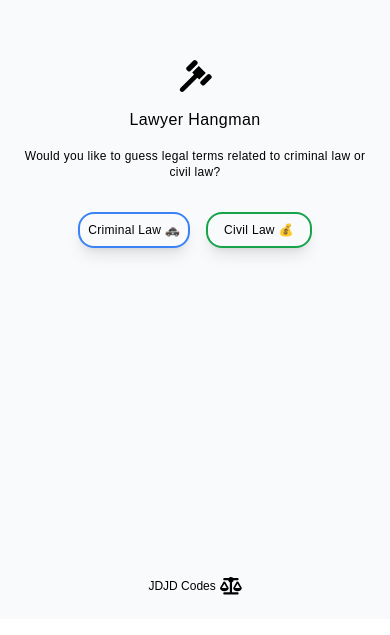
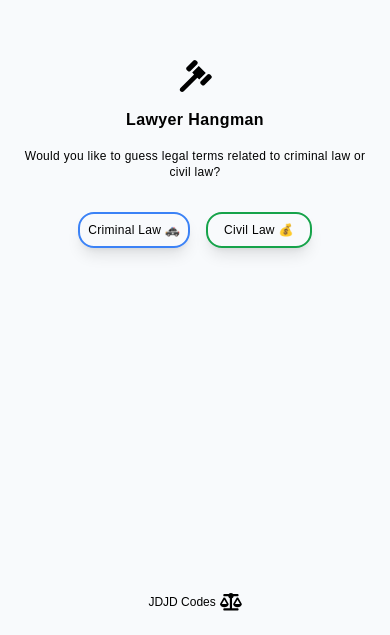
Before and after one commit to uconnwomensbball/react-lawyer-hangman, a React (Vite) app: page / in a window 390 px wide. Shown: the part 291-926 px from the top of the page. Built offline with nearby package versions, Linux system fonts and the light colour scheme; a web font is replaced by a local one.

Commit message:
19 Apr 26 - styles: small screens

```diff
--- a/src/App.jsx
+++ b/src/App.jsx
@@ -99,7 +99,7 @@ return (
     {gameStarted && (
       <div className="flex flex-col items-center justify-center">
         <FontAwesomeIcon icon={faGavel} className="text-2xl sm:text-7xl"></FontAwesomeIcon>
-        <h1 className="text-sm mt-2 mb-2 sm:text-4xl sm:mt-4">Lawyer Hangman</h1>
+        <h1 className="text-sm mt-2 mb-2 sm:text-4xl sm:mt-4 text-center">Lawyer Hangman</h1>
         <section className="flex flex-col items-center gap-4 sm:gap-8 sm:mb-8 sm:mt-6 text-sm sm:text-xl">
           <p className="text-center text-xs sm:text-xl">Guess the word before the jury returns its verdict</p>
       <div className="flex flex-wrap justify-center gap-1">
@@ -153,7 +153,7 @@ return (
                       >{letter.toUpperCase()}</button>
       })}
       {isGameOver && <p className = "sr-only" aria-live="assertive">Game over. The word was {randomWord.word}. A verdict has been reached...your client is {verdict}!</p>}
-      {isGameOver && <p className="text-xs sm:text-xl">Judge: A verdict has been reached...your client is {verdict}!</p>}
+      {isGameOver && <p className="text-xs sm:text-xl text-center">Judge: A verdict has been reached...your client is {verdict}!</p>}
       </div>
       {isGameOver && <button className="border text-xs sm:text-lg px-2 py-1 mb-4 sm:px-4 sm:py-2 mt-4 rounded-lg shadow-lg hover:bg-blue-50 border-blue-500 border-2 hover:font-semibold" onClick={()=>startNewGame()}>PLAY AGAIN</button>}
     </section>
@@ -161,7 +161,7 @@ return (
 
     {!gameStarted && isInitialScreenDisplayed && (<div className="flex flex-col justify-center items-center min-h-screen">
        <FontAwesomeIcon icon={faGavel} className="text-3xl sm:text-7xl" aria-hidden="true"></FontAwesomeIcon>
-      <h1 className="sm:text-4xl sm:mb-6 mb-4 mt-4 tracking-wide font-medium">Lawyer Hangman</h1>
+      <h1 className="font-medium sm:text-4xl font-semibold sm:font-medium sm:mb-6 mb-4 mt-4 tracking-wide">Lawyer Hangman</h1>
       <h2 className="text-xs text-center sm:text-xl tracking-wide" aria-live="polite">Would you like to guess legal terms related to criminal law or civil law? </h2>
       <div className="flex gap-4 pt-8">
         <button className="text-xs px-2 border-2 border-blue-500 tracking-wide sm:font-medium sm:px-4 sm:py-2 rounded-2xl sm:text-xl shadow-lg hover:bg-blue-50 hover:font-semibold" onClick={()=>startGame(criminalLawWords[randomNumber])}>Criminal Law 🚓</button>
@@ -171,7 +171,7 @@ return (
 
     </main>
 
-    <footer className="flex justify-content items-center gap-1 text-sm sm:text-sm">
+    <footer className="flex justify-content items-center gap-1 text-sm mt-4">
         <p className= "text-xs sm:text-xl">JDJD Codes</p>
         <FontAwesomeIcon icon={faScaleBalanced} size="lg" aria-hidden="true"></FontAwesomeIcon>
     </footer>
```
